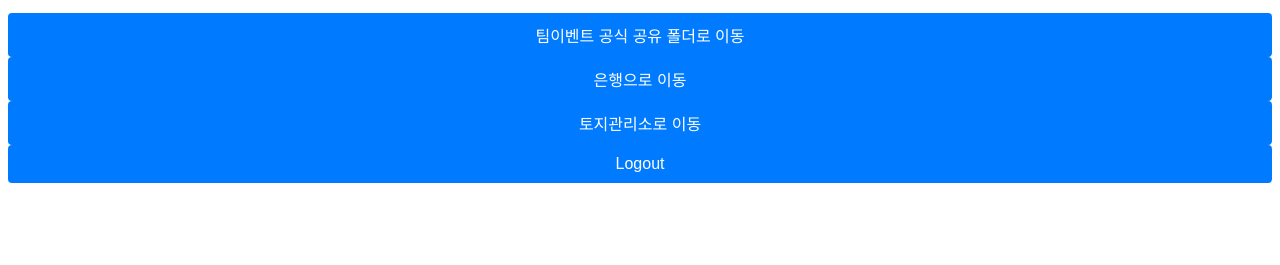
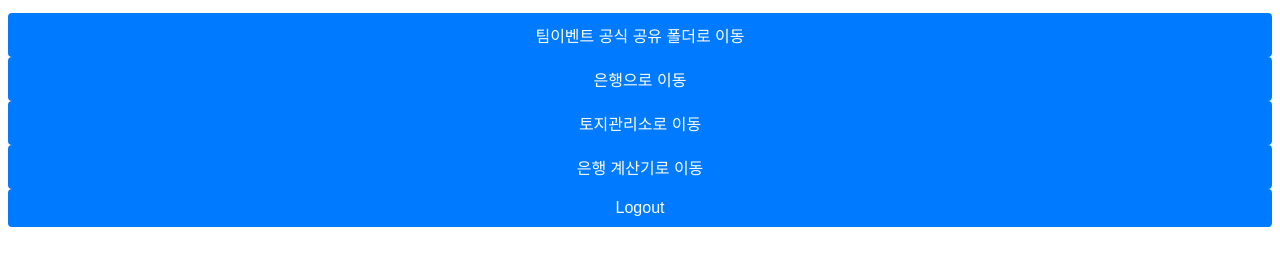
Before and after one commit to alswns711/teamevent, a plain HTML site: page main.html in a window 1280 px wide. Shown: the part 101-366 px from the top of the page. Drawn offline with Linux system fonts and the light colour scheme; sample sign-in values are in the browser's storage.

Commit message:
v4.10-1
main.html

```diff
--- a/main.html
+++ b/main.html
@@ -13,6 +13,7 @@
         <button onclick="location.href = 'https://drive.google.com/drive/folders/1EDJomfWN6UAjo4FGOHyQY_AYFgNa4d7z'">팀이벤트 공식 공유 폴더로 이동</button>
         <button onclick="location.href = 'https://docs.google.com/spreadsheets/d/1EGsD149Ifk6bGet6WjOHgEaF-MzaXI9r3tqUbss-lzg/edit?gid=0#gid=0'">은행으로 이동</button>
         <button onclick="location.href = 'https://docs.google.com/spreadsheets/d/1zh0JhCSQAAx_DAX0thtRqsd6mNaEbSKVeEQCv973YwA/edit?gid=0#gid=0'">토지관리소로 이동</button>
+        <button onclick="location.href = 'calculate.html'">은행 계산기로 이동</button>
 
         <button onclick="logout()">Logout</button>
     </div>
```
